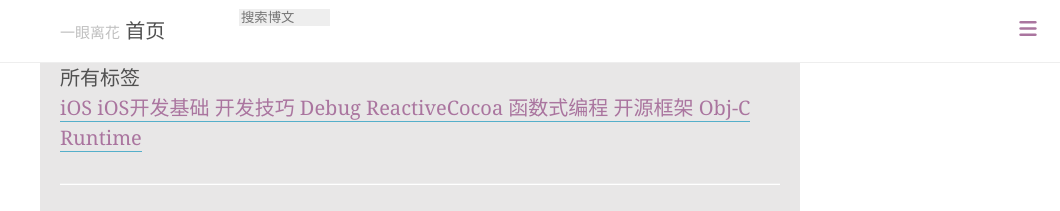
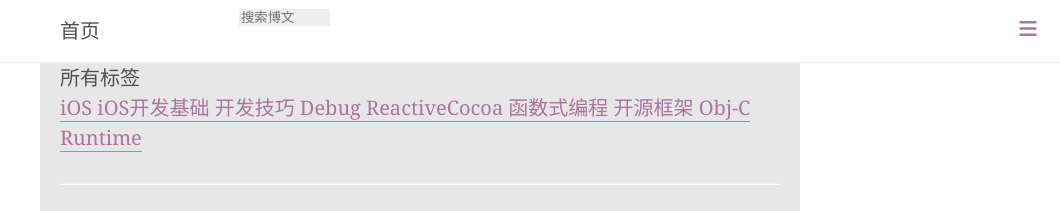
Before and after one commit to XtrueT/xtruet.github.com, a Jekyll site: the page built from index.html, in a window 1280 px wide. Shown: the top 211 px of the page, without its empty margins (220-1280 px from the left). Built offline with Jekyll 4.4.1, drawn with Linux system fonts in a browser that asks for light colours; nearby versions of some CDN libraries; library files that are not in the unit come from our copies; comment, search, counter and statistics services are not loaded.

Commit message:
Update page.html

```diff
--- a/_layouts/page.html
+++ b/_layouts/page.html
@@ -31,9 +31,9 @@
   <div class="wrap">
     <header class="masthead masthead-title">
       <div class="container">
-        <a href="{{ site.baseurl }}/">
+        <!-- <a href="{{ site.baseurl }}/">
           <small>{{ site.title }}</small>
-        </a>
+        </a> -->
         {{ page.title }}
       </div>
 
@@ -57,10 +57,6 @@
       {{ content }}
     </div>
   </div>
-
-  {% for s in site.script %}
-  <script src="{{ s.src }}"></script>
-  {% endfor %}
 
   <!-- Target for toggling the sidebar `.sidebar-checkbox` is for regular
     styles, `#sidebar-checkbox` for behavior. -->
@@ -182,6 +178,10 @@
 
   <label for="sidebar-checkbox" class="sidebar-toggle fa fa-bars fa-fw"></label>
 
+  {% for s in site.script %}
+  <script src="{{ s.src }}"></script>
+  {% endfor %}
+
 </body>
 
 </html>
```
